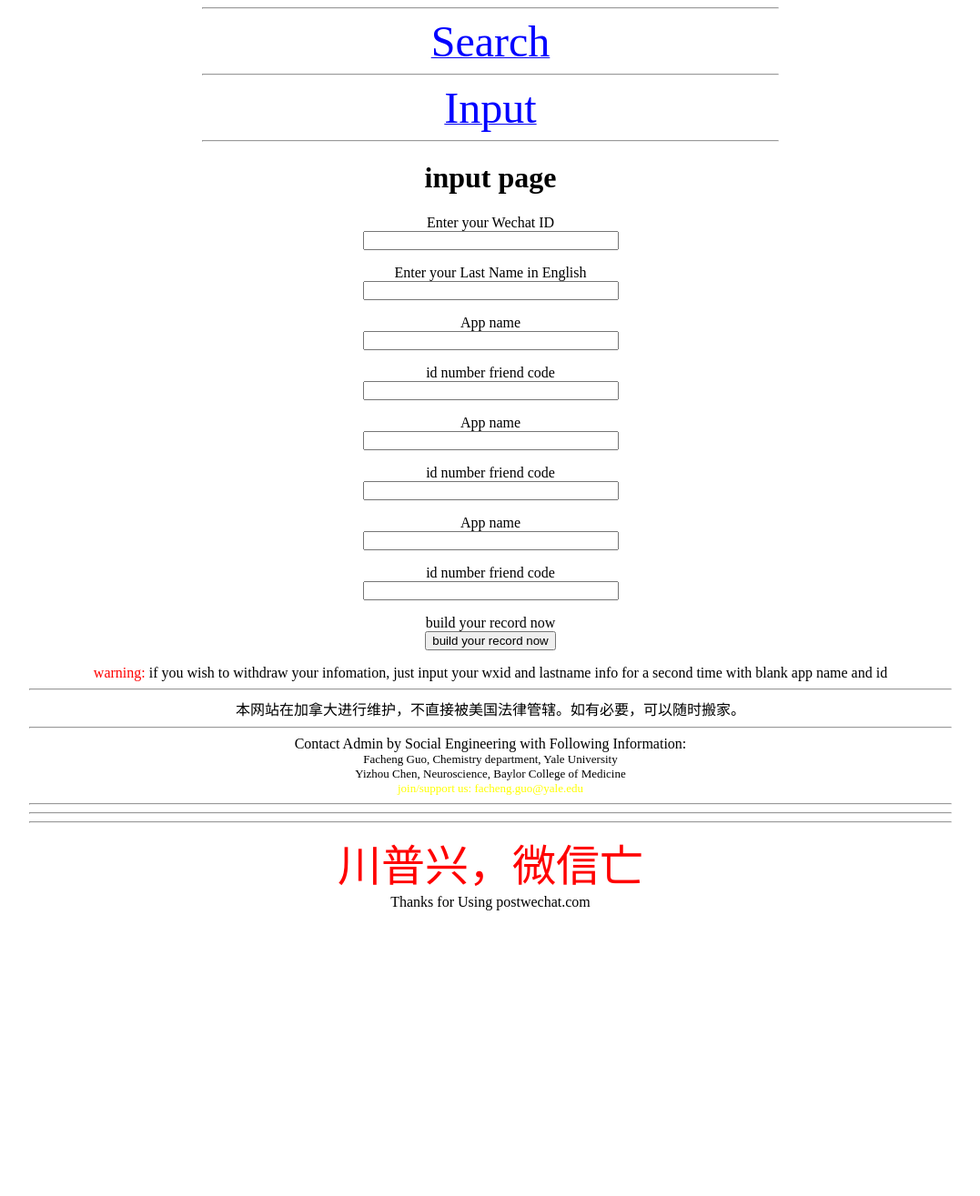
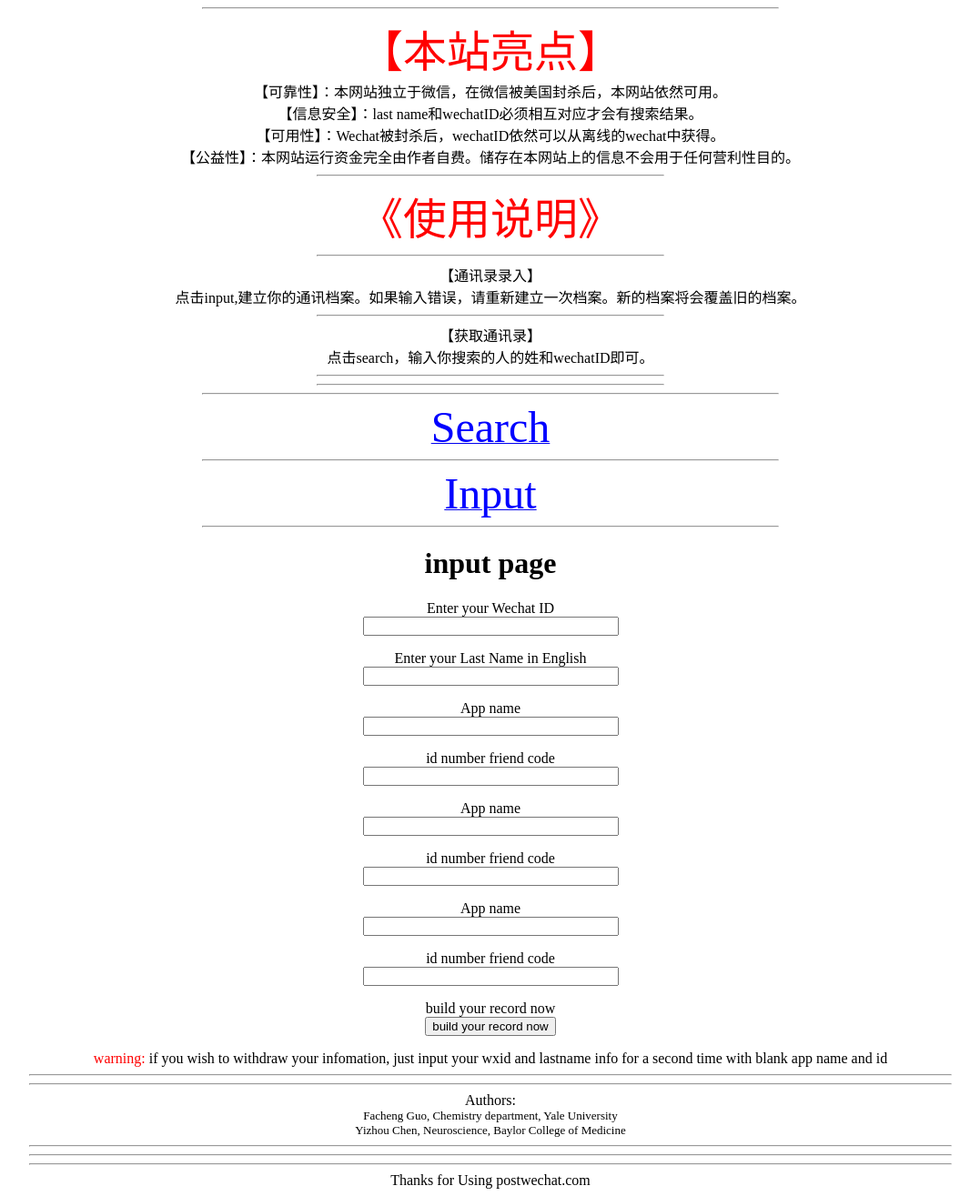
Before and after one commit to yizhoucc/wxid, a Flask app: page / in a window 1280 px wide. Shown: the whole page at 91% size, without its empty margins (101-1178 px from the left). Before the commit the page ends 1001 px from the top, so only its background shows below. Run offline with Flask 2, Linux system fonts and the light colour scheme.

Commit message:
new base page

```diff
--- a/app/templates/base.html
+++ b/app/templates/base.html
@@ -3,6 +3,22 @@
 <title>备用联络方式的查询与注册 postwechat.com</title>
     <body>
         <div><center>
+			<hr style="width:50%;text-align:left;center">
+			<center><font size="10" color="red">【本站亮点】</font></center>
+			<center><font size="3" color="black">【可靠性】：本网站独立于微信，在微信被美国封杀后，本网站依然可用。</font></center>
+			<center><font size="3" color="black">【信息安全】：last name和wechatID必须相互对应才会有搜索结果。</font></center>
+			<center><font size="3" color="black">【可用性】：Wechat被封杀后，wechatID依然可以从离线的wechat中获得。</font></center>
+			<center><font size="3" color="black">【公益性】：本网站运行资金完全由作者自费。储存在本网站上的信息不会用于任何营利性目的。</font></center>
+			<hr style="width:30%;text-align:left;center">
+			<center><font size="10" color="red">《使用说明》</font></center>
+			<hr style="width:30%;text-align:left;center">
+			<center><font size="3" color="black">【通讯录录入】</font></center>
+			<center><font size="3" color="black">点击input,建立你的通讯档案。如果输入错误，请重新建立一次档案。新的档案将会覆盖旧的档案。</font></center>
+			<hr style="width:30%;text-align:left;center">
+			<center><font size="3" color="black">【获取通讯录】</font></center>
+			<center><font size="3" color="black">点击search，输入你搜索的人的姓和wechatID即可。</font></center>
+			<hr style="width:30%;text-align:left;center">
+			<hr style="width:30%;text-align:left;center">
 		<hr style="width:50%;text-align:left;center">
             <a href="{{ url_for('search') }}"><font size="10" color="blue">Search</font> </a>
             <hr style="width:50%;text-align:left;center">
@@ -22,17 +38,15 @@
 
 <center><font size="3" color="red">warning:</font> <font size="3" color="black">if you wish to withdraw your infomation, just input your wxid and lastname info for a second time with blank app name and id </font></center>
 	<hr style="width:80%;text-align:left;center">
-	<center><font size="3" color="black">本网站在加拿大进行维护，不直接被美国法律管辖。如有必要，可以随时搬家。</font></center>
+	<center><font size="3" color="black"></font></center>
 
 	<hr style="width:80%;text-align:left;center">
-	<center><font size="3" color="black">Contact Admin by Social Engineering with Following Information: </font></center>
+	<center><font size="3" color="black">Authors:</font></center>
 	<center><font size="2" color="black">Facheng Guo, Chemistry department, Yale University </font></center>
 	<center><font size="2" color="black">Yizhou Chen, Neuroscience, Baylor College of Medicine </font></center>
-	<center><font size="2" color="yellow">join/support us: facheng.guo@yale.edu </font></center>
 	<hr style="width:80%;text-align:left;center">
 	<hr style="width:80%;text-align:left;center">
 	<hr style="width:80%;text-align:left;center">
-	<center><font size="10" color="red">川普兴，微信亡 </font></center>
     <center><font size="3" color="black">Thanks for Using postwechat.com</font></center>
 
 
```
